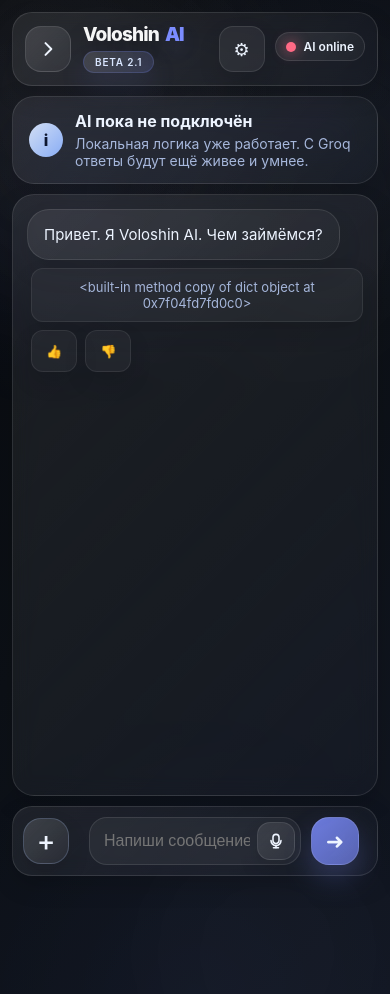
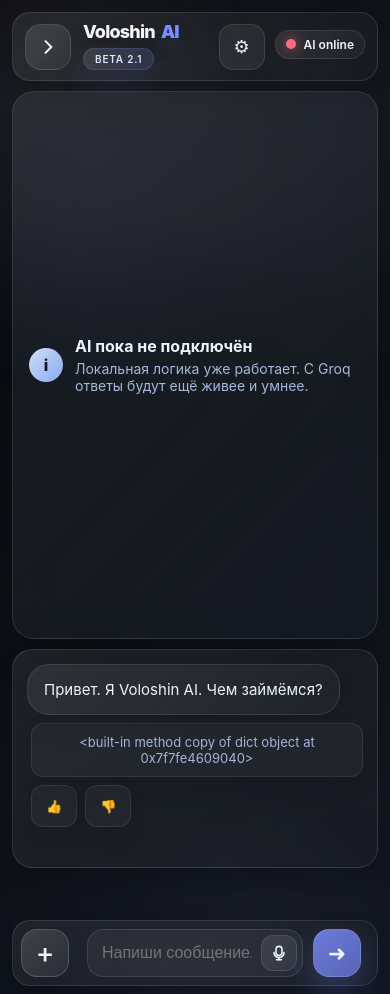
Before and after one commit to lalalaebala598/voloshin-ai, a Flask app: page / in a window 390 px wide. Run offline with Flask 3, Linux system fonts and the light colour scheme; the visitor is signed in with stand-in values (Sample User, id 1); data comes from the database, SQL or seed files in the repository.

Commit message:
Add files via upload

```diff
--- a/static/app.js
+++ b/static/app.js
@@ -294,33 +294,41 @@
 
 
   function applyMobileViewportFix() {
+    let rafId = 0;
+
+    const updateNow = () => {
+      const vv = window.visualViewport;
+      const vvHeight = vv ? vv.height : window.innerHeight;
+      const vvTop = vv ? vv.offsetTop : 0;
+
+      document.documentElement.style.setProperty("--vvh", `${vvHeight}px`);
+
+      const keyboard = Math.max(0, window.innerHeight - (vvHeight + vvTop));
+      const kbOffset = keyboard > 120 ? keyboard : 0;
+      document.documentElement.style.setProperty("--kb-offset", `${kbOffset}px`);
+      body.classList.toggle("keyboard-open", kbOffset > 0);
+
+      if (document.activeElement === input) {
+        setTimeout(() => scrollToBottom(true), 25);
+      }
+    };
+
     const update = () => {
-      const vv = window.visualViewport;
-      const height = vv ? vv.height : window.innerHeight;
-      const width = vv ? vv.width : window.innerWidth;
-      document.documentElement.style.setProperty("--vvh", `${height}px`);
-
-      const keyboardOpen = vv ? (window.innerHeight - vv.height > 140) : false;
-      body.classList.toggle("keyboard-open", keyboardOpen);
-
-      if (keyboardOpen && document.activeElement === input) {
-        setTimeout(() => {
-          scrollToBottom(true);
-          input.scrollIntoView({ block: "nearest", inline: "nearest" });
-        }, 35);
-      }
+      cancelAnimationFrame(rafId);
+      rafId = requestAnimationFrame(updateNow);
     };
 
     update();
-    window.addEventListener("resize", update);
-    window.addEventListener("orientationchange", () => setTimeout(update, 120));
+    window.addEventListener("resize", update, { passive: true });
+    window.addEventListener("orientationchange", () => setTimeout(update, 120), { passive: true });
+
     if (window.visualViewport) {
-      window.visualViewport.addEventListener("resize", update);
-      window.visualViewport.addEventListener("scroll", update);
-    }
-
-    input && input.addEventListener("focus", () => setTimeout(update, 60));
-    input && input.addEventListener("blur", () => setTimeout(update, 60));
+      window.visualViewport.addEventListener("resize", update, { passive: true });
+      window.visualViewport.addEventListener("scroll", update, { passive: true });
+    }
+
+    input && input.addEventListener("focus", () => setTimeout(update, 60), { passive: true });
+    input && input.addEventListener("blur", () => setTimeout(update, 60), { passive: true });
   }
 
 
--- a/static/style.css
+++ b/static/style.css
@@ -3130,3 +3130,173 @@
     font-size:12px !important;
   }
 }
+
+
+/* ===== Mobile composer lock hotfix ===== */
+:root{
+  --kb-offset: 0px;
+}
+
+@media (max-width:980px){
+  html, body{
+    height:100%;
+    min-height:100%;
+    overflow:hidden !important;
+  }
+
+  body::before{
+    opacity:.45 !important;
+  }
+
+  .app-shell{
+    height:100dvh !important;
+    min-height:100dvh !important;
+    grid-template-columns:1fr !important;
+    overflow:hidden !important;
+  }
+
+  .main{
+    display:grid !important;
+    grid-template-rows:auto minmax(0,1fr) !important;
+    align-content:stretch !important;
+    gap:10px !important;
+    height:100% !important;
+    min-height:0 !important;
+    overflow:hidden !important;
+    padding:12px !important;
+    padding-bottom:calc(92px + env(safe-area-inset-bottom)) !important;
+  }
+
+  .topbar{
+    position:relative !important;
+    flex:0 0 auto !important;
+    margin:0 !important;
+    border-radius:18px !important;
+    padding:10px 12px !important;
+    backdrop-filter:none !important;
+    -webkit-backdrop-filter:none !important;
+    box-shadow:0 8px 18px rgba(0,0,0,.12) !important;
+  }
+
+  .messages{
+    min-height:0 !important;
+    height:auto !important;
+    max-height:none !important;
+    overflow-y:auto !important;
+    overflow-x:hidden !important;
+    border-radius:20px !important;
+    padding:12px !important;
+    padding-bottom:calc(104px + env(safe-area-inset-bottom) + var(--kb-offset)) !important;
+    margin:0 !important;
+    backdrop-filter:none !important;
+    -webkit-backdrop-filter:none !important;
+    box-shadow:0 8px 18px rgba(0,0,0,.12) !important;
+    overscroll-behavior:contain;
+    -webkit-overflow-scrolling:touch;
+  }
+
+  .composer{
+    position:fixed !important;
+    left:12px !important;
+    right:12px !important;
+    bottom:calc(8px + env(safe-area-inset-bottom) + var(--kb-offset)) !important;
+    z-index:60 !important;
+    margin:0 !important;
+    padding:8px !important;
+    border-radius:18px !important;
+    backdrop-filter:none !important;
+    -webkit-backdrop-filter:none !important;
+    box-shadow:0 10px 22px rgba(0,0,0,.16) !important;
+    transform:translateZ(0);
+  }
+
+  .composer::after{
+    display:none !important;
+  }
+
+  .attachment-wrap,
+  .input-shell,
+  .send-btn{
+    align-self:center !important;
+  }
+
+  #input{
+    min-height:48px !important;
+    height:48px !important;
+    border-radius:16px !important;
+    padding-right:50px !important;
+    font-size:16px !important;
+  }
+
+  .voice-inside-btn{
+    width:36px !important;
+    height:36px !important;
+    min-width:36px !important;
+    min-height:36px !important;
+    right:6px !important;
+    border-radius:12px !important;
+    box-shadow:none !important;
+  }
+
+  .attach-btn, .send-btn{
+    width:48px !important;
+    height:48px !important;
+    min-width:48px !important;
+    min-height:48px !important;
+    border-radius:16px !important;
+  }
+
+  .sidebar,
+  .sidebar-glass,
+  .modal-card,
+  .welcome-card,
+  .chat-empty-state{
+    backdrop-filter:none !important;
+    -webkit-backdrop-filter:none !important;
+    box-shadow:0 10px 22px rgba(0,0,0,.14) !important;
+  }
+
+  .sidebar,
+  .sidebar.open,
+  .modal-card,
+  .topbar,
+  .messages,
+  .composer,
+  .quick-start-card,
+  .onboarding-step,
+  .chat-item,
+  .chat-mini-btn,
+  .tool-btn,
+  .icon-btn,
+  .secondary-btn,
+  .soft-btn,
+  .primary-btn{
+    transition:
+      transform .08s ease,
+      opacity .08s ease,
+      background .08s ease,
+      border-color .08s ease,
+      box-shadow .08s ease !important;
+  }
+
+  .sidebar{
+    transition:transform .10s ease, opacity .10s ease !important;
+  }
+
+  .welcome-title{
+    font-size:24px !important;
+  }
+
+  .top-title{
+    font-size:18px !important;
+  }
+
+  .logo-3d-shell{
+    width:68px !important;
+    height:68px !important;
+  }
+  .logo-3d-svg{
+    width:60px !important;
+    height:60px !important;
+  }
+}
```
